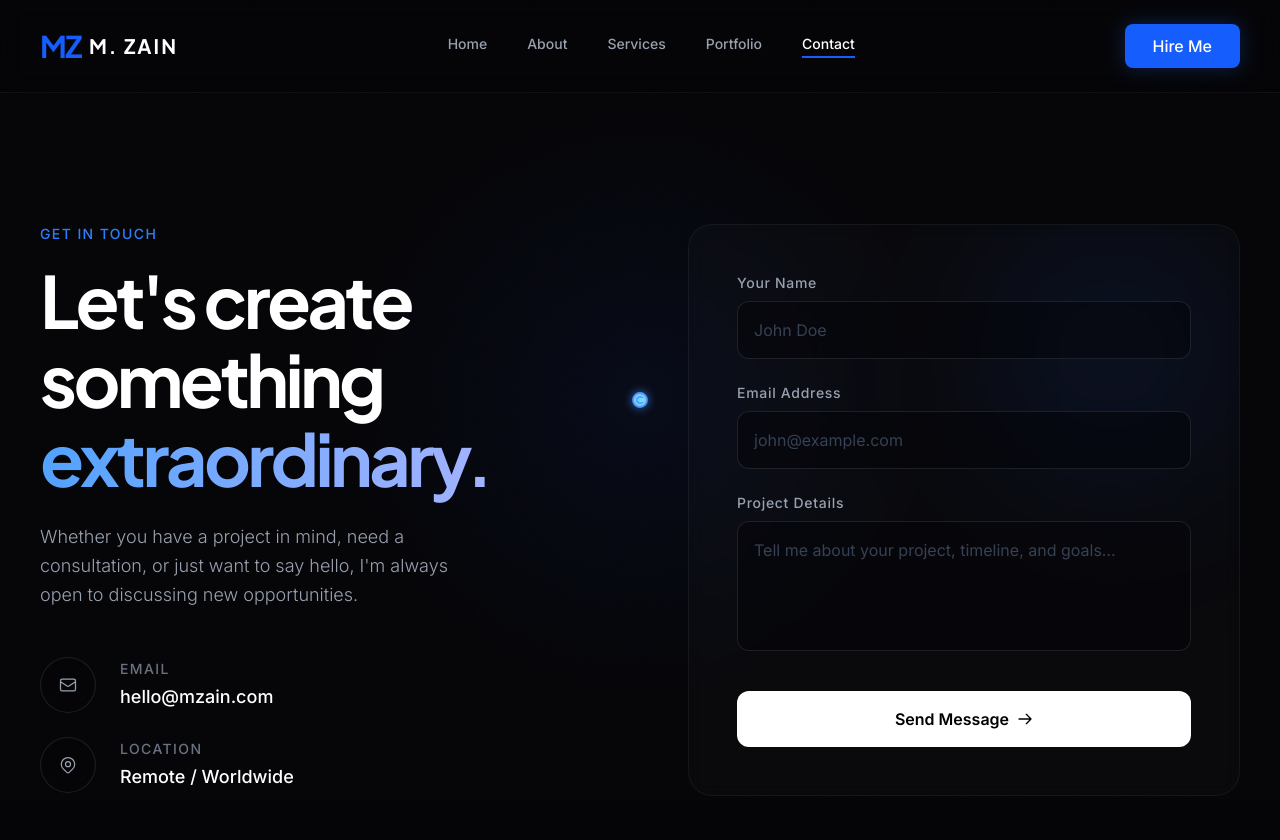
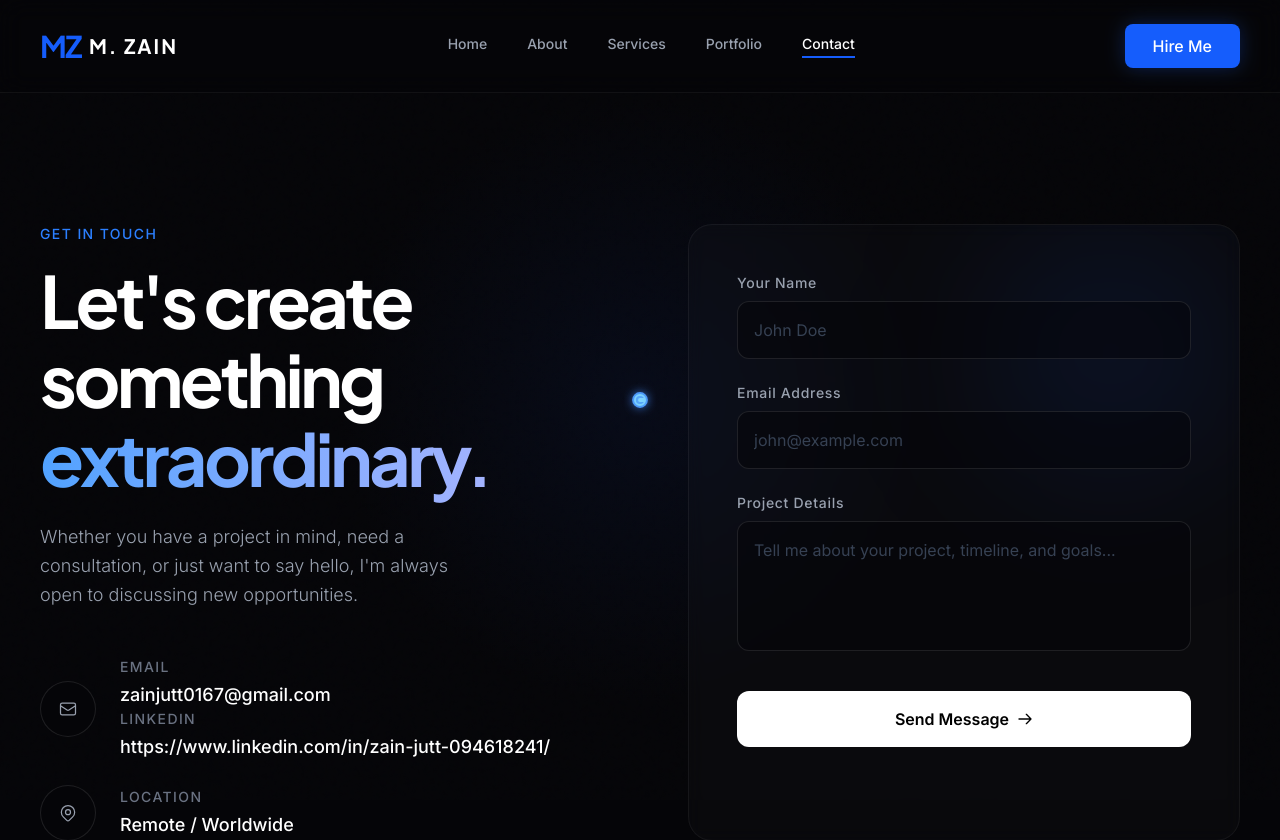
Before and after one commit to Zainjutt099/zainjutt099.github.io, a React (Vite) app: page /contact in a window 1280 px wide. Shown: the top 840 px of the page. Built offline with nearby package versions, Linux system fonts and the light colour scheme.

Commit message:
Update ContactPage.jsx

```diff
--- a/src/pages/ContactPage.jsx
+++ b/src/pages/ContactPage.jsx
@@ -33,7 +33,9 @@ const ContactPage = () => {
               </div>
               <div>
                 <p className="text-gray-500 text-sm font-medium uppercase tracking-widest mb-1">Email</p>
-                <p className="text-white font-medium text-lg group-hover:text-blue-400 transition-colors">hello@mzain.com</p>
+                <p className="text-white font-medium text-lg group-hover:text-blue-400 transition-colors">zainjutt0167@gmail.com</p>
+                <p className="text-gray-500 text-sm font-medium uppercase tracking-widest mb-1">linkedin</p>
+                <p className="text-white font-medium text-lg group-hover:text-blue-400 transition-colors">https://www.linkedin.com/in/zain-jutt-094618241/</p>
               </div>
             </a>
 
```
